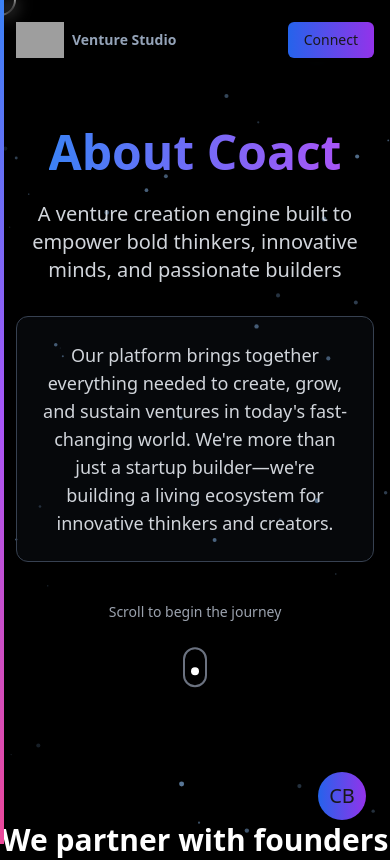
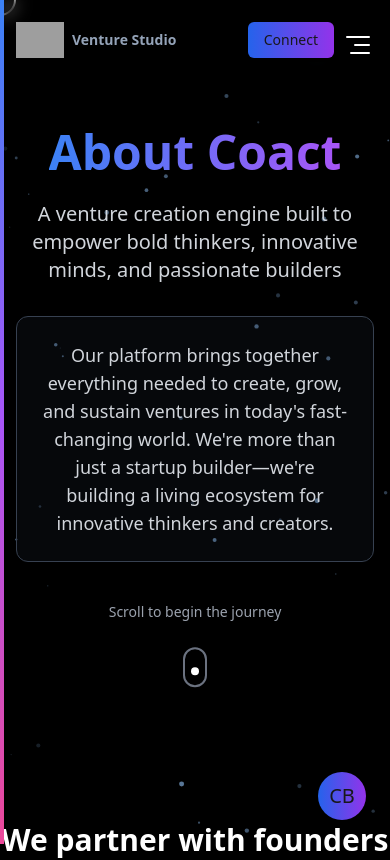
Before and after one commit to samojeyinka/business-intelligence-Dashboard, a Next.js app: page /about in a window 390 px wide. Shown: the top 860 px of the page. Built offline with nearby package versions, Linux system fonts and the light colour scheme; grey boxes are pictures that could not be loaded.

Commit message:
mobile menu, email subscriptions

```diff
--- a/src/components/CtaSection.tsx
+++ b/src/components/CtaSection.tsx
@@ -1,21 +1,53 @@
-import React, { useState } from 'react';
+import React, { useEffect, useState } from 'react';
 import { motion } from 'framer-motion';
 import { Button } from '@/components/ui/button';
 import { Input } from '@/components/ui/input';
+import { collection, addDoc, serverTimestamp } from 'firebase/firestore';
+import { db } from '@/firebase-config';
 
 const CtaSection: React.FC = () => {
   const [email, setEmail] = useState('');
   const [isHovered, setIsHovered] = useState(false);
   const [isSubmitted, setIsSubmitted] = useState(false);
+  const [isLoading, setIsLoading] = useState(false);
+  const [error, setError] = useState('');
 
-  const handleSubmit = (e: React.FormEvent) => {
+  const handleSubmit = async (e: React.FormEvent) => {
     e.preventDefault();
-    if (email) {
+
+    if (!email) {
+      setError('Please enter a valid email address');
+      return;
+    }
+
+    setIsLoading(true);
+    setError('');
+
+    try {
+      await addDoc(collection(db, "subscriptions"), {
+        email,
+        createdAt: serverTimestamp(),
+        source: "CTA Section",
+        status: "active"
+      });
       setIsSubmitted(true);
       setEmail('');
-      // In a real app, you would send this to your API
+    } catch (err) {
+      setError('Failed to subscribe. Please try again.');
+      console.error("Error saving subscription:", err);
+    } finally {
+      setIsLoading(false);
     }
   };
+
+  useEffect(() => {
+    if (isSubmitted) {
+      const timer = setTimeout(() => {
+        setIsSubmitted(false);
+      }, 5000);
+      return () => clearTimeout(timer);
+    }
+  }, [isSubmitted]);
 
   return (
     <motion.div
@@ -87,12 +119,13 @@
                   onChange={(e) => setEmail(e.target.value)}
                   required
                 />
-                <Button
-                  type="submit"
-                  className="bg-gradient-to-r from-blue-600 to-purple-600 hover:from-blue-700 hover:to-purple-700 text-white px-8"
-                >
-                  Join Our Network
-                </Button>
+              <Button
+  type="submit"
+  className="bg-gradient-to-r from-blue-600 to-purple-600 hover:from-blue-700 hover:to-purple-700 text-white px-8"
+  disabled={isLoading}
+>
+  {isLoading ? 'Subscribing...' : 'Join Our Network'}
+</Button>
               </>
             ) : (
               <motion.div
@@ -104,6 +137,16 @@
               </motion.div>
             )}
           </motion.form>
+
+          {error && (
+  <motion.div
+    className="text-center text-sm text-red-400 mt-2"
+    initial={{ opacity: 0 }}
+    animate={{ opacity: 1 }}
+  >
+    {error}
+  </motion.div>
+)}
 
           <motion.div
             className="mt-8 text-center text-sm text-slate-400"
--- a/src/components/Header.tsx
+++ b/src/components/Header.tsx
@@ -1,12 +1,13 @@
 import { useRouter } from 'next/router';
 import { useState, useEffect } from 'react';
-import { motion, useScroll, useTransform } from 'framer-motion';
+import { motion, useScroll, useTransform, AnimatePresence } from 'framer-motion';
 import Logo from './Logo';
 import { Button } from '@/components/ui/button';
 
 const Header = () => {
   const router = useRouter();
   const [scrolled, setScrolled] = useState(false);
+  const [mobileMenuOpen, setMobileMenuOpen] = useState(false);
   const { scrollY } = useScroll();
 
   const opacity = useTransform(scrollY, [0, 100], [1, 0.8]);
@@ -22,13 +23,23 @@
     return () => window.removeEventListener('scroll', handleScroll);
   }, []);
 
+  // Close mobile menu when route changes
+  useEffect(() => {
+    setMobileMenuOpen(false);
+  }, [router.asPath]);
+
   const navItems = [
     { name: 'Ventures', path: '/ventures' },
     { name: 'About', path: '/about' },
     { name: 'Blog', path: '/blog' },
   ];
 
+  const toggleMenu = () => {
+    setMobileMenuOpen(!mobileMenuOpen);
+  };
+
   return (
+    <>
       <motion.div
         className="fixed top-0 left-0 right-0 z-50 w-full"
         style={{
@@ -72,6 +83,7 @@
             ))}
           </div>
 
+          <div className="flex items-center space-x-2">
             <motion.div
               initial={{ opacity: 0, scale: 0.9 }}
               animate={{ opacity: 1, scale: 1 }}
@@ -84,8 +96,99 @@
                 Connect
               </Button>
             </motion.div>
+
+
+            <div className="md:hidden">
+              <Button
+                variant="ghost"
+                size="sm"
+                className="p-1"
+                onClick={toggleMenu}
+                aria-label="Toggle menu"
+              >
+                <div className="w-6 flex flex-col items-end justify-center space-y-1.5 relative">
+                  <motion.span
+                    className="block h-0.5 bg-white rounded-full"
+                    animate={{
+                      width: mobileMenuOpen ? "24px" : "24px",
+                      rotate: mobileMenuOpen ? 45 : 0,
+                      y: mobileMenuOpen ? 8 : 0
+                    }}
+                    transition={{ duration: 0.3 }}
+                  />
+                  <motion.span
+                    className="block h-0.5 bg-white rounded-full"
+                    animate={{
+                      width: mobileMenuOpen ? 0 : "16px",
+                      opacity: mobileMenuOpen ? 0 : 1
+                    }}
+                    transition={{ duration: 0.3 }}
+                  />
+                  <motion.span
+                    className="block h-0.5 bg-white rounded-full"
+                    animate={{
+                      width: mobileMenuOpen ? "24px" : "20px",
+                      rotate: mobileMenuOpen ? -45 : 0,
+                      y: mobileMenuOpen ? -8 : 0
+                    }}
+                    transition={{ duration: 0.3 }}
+                  />
+                </div>
+              </Button>
+            </div>
+          </div>
         </motion.div>
       </motion.div>
+
+      {/* Mobile Menu Overlay */}
+      <AnimatePresence>
+        {mobileMenuOpen && (
+          <motion.div
+            className="fixed inset-0 z-40 md:hidden"
+            initial={{ opacity: 0 }}
+            animate={{ opacity: 1 }}
+            exit={{ opacity: 0 }}
+            transition={{ duration: 0.3 }}
+          >
+            <motion.div
+              className="absolute inset-0 bg-black/80 backdrop-blur-sm"
+              onClick={() => setMobileMenuOpen(false)}
+              initial={{ opacity: 0 }}
+              animate={{ opacity: 1 }}
+              exit={{ opacity: 0 }}
+            />
+
+            <motion.div
+              className="absolute right-0 top-0 h-full w-64 bg-slate-900 shadow-lg p-6"
+              initial={{ x: "100%" }}
+              animate={{ x: 0 }}
+              exit={{ x: "100%" }}
+              transition={{ type: "spring", damping: 25, stiffness: 200 }}
+            >
+              <div className="flex flex-col space-y-8 mt-16">
+                {navItems.map((item, index) => (
+                  <motion.div
+                    key={item.name}
+                    initial={{ opacity: 0, x: 20 }}
+                    animate={{ opacity: 1, x: 0 }}
+                    transition={{ delay: 0.1 * index }}
+                    className="border-b border-slate-800 pb-2"
+                  >
+                    <Button
+                      variant="ghost"
+                      className="w-full justify-start text-lg font-medium"
+                      onClick={() => router.push(item.path)}
+                    >
+                      {item.name}
+                    </Button>
+                  </motion.div>
+                ))}
+              </div>
+            </motion.div>
+          </motion.div>
+        )}
+      </AnimatePresence>
+    </>
   );
 };
 
```
Also changed, not shown: public/uploads/avatar-1744466576356-{9FF9D420-3575-4506-8A35-5314C5AD04F3}.png (added), public/uploads/cover-1744466562379-{6C7D870A-4816-4B70-B6B2-6644E34BE121}.png (added). Lines whose indentation alone changed are shown as unchanged.
